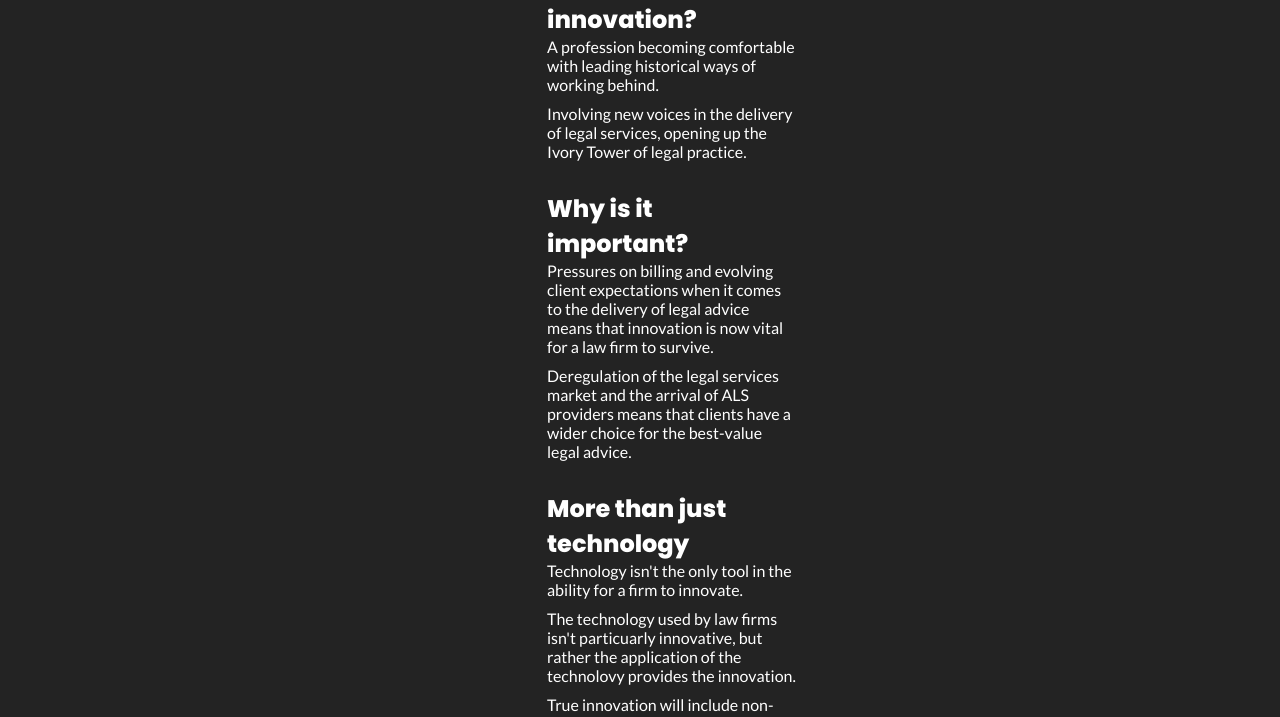
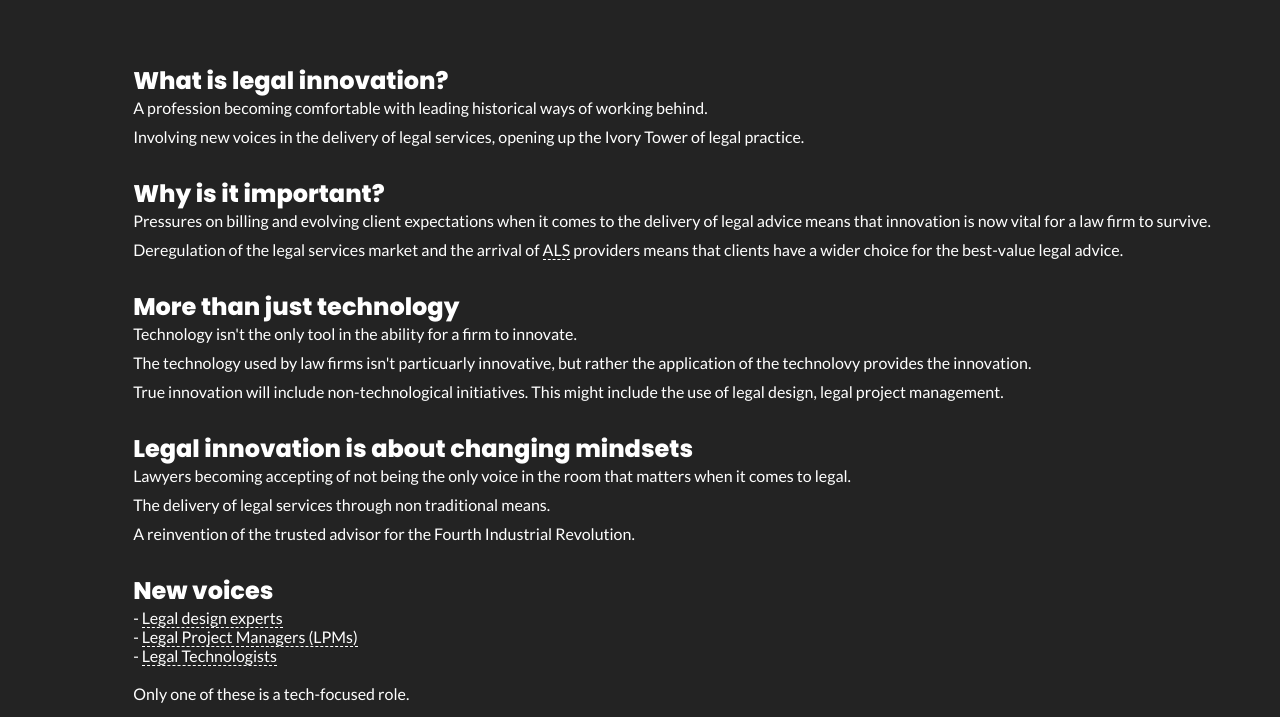
Before and after one commit to lungyiin/chrisireland.co.uk, a plain HTML site: page sm.html in a window 1280 px wide. Shown: the part 193-910 px from the top of the page. Drawn offline with Linux system fonts and the light colour scheme.

Commit message:
Update sm.html

```diff
--- a/sm.html
+++ b/sm.html
@@ -11,12 +11,14 @@
 
   <style>
     @import url("https://fonts.googleapis.com/css?family=Lato:300,400|Poppins:300,400,800&display=swap");
+
     * {
       margin: 0;
       padding: 0;
     }
 
-body, html {
+    body,
+    html {
       overflow-x: hidden;
       background: #232323;
       color: #fff;
@@ -24,17 +26,19 @@ body, html {
 
     .container {
       width: 100%;
-  padding: 0 2rem;
+      padding: 2rem;
       display: flex;
       justify-content: center;
       align-items: center;
     }
+
     .container .box {
-  max-width: 250px;
+      max-width: 90%;
       position: relative;
       display: flex;
       flex-direction: column;
     }
+
     .container .box .title {
       width: 100%;
       position: relative;
@@ -42,6 +46,7 @@ body, html {
       align-items: center;
       height: 100px;
     }
+
     .container .box .title .block {
       width: 0%;
       height: inherit;
@@ -50,6 +55,7 @@ body, html {
       animation: mainBlock 2s cubic-bezier(0.74, 0.06, 0.4, 0.92) forwards;
       display: flex;
     }
+
     .container .box .title h1 {
       font-family: "Poppins";
       color: #fff;
@@ -63,6 +69,7 @@ body, html {
       align-items: baseline;
       position: relative;
     }
+
     .container .box .title h1 span {
       width: 0px;
       height: 0px;
@@ -79,6 +86,7 @@ body, html {
       bottom: 13px;
       right: -12px;
     }
+
     .container .box .role {
       width: 100%;
       position: relative;
@@ -87,6 +95,7 @@ body, html {
       height: 30px;
       margin-top: 10px;
     }
+
     .container .box .role .block {
       width: 0%;
       height: inherit;
@@ -96,6 +105,7 @@ body, html {
       animation-delay: 2s;
       display: flex;
     }
+
     .container .box .role p {
       animation: secFadeIn 2s forwards;
       animation-delay: 3.2s;
@@ -113,37 +123,45 @@ body, html {
         width: 0%;
         left: 0;
       }
+
       50% {
         width: 100%;
         left: 0;
       }
+
       100% {
         width: 0;
         left: 100%;
       }
     }
+
     @keyframes secBlock {
       0% {
         width: 0%;
         left: 0;
       }
+
       50% {
         width: 100%;
         left: 0;
       }
+
       100% {
         width: 0;
         left: 100%;
       }
     }
+
     @keyframes mainFadeIn {
       0% {
         opacity: 0;
       }
+
       100% {
         opacity: 1;
       }
     }
+
     @keyframes popIn {
       0% {
         width: 0px;
@@ -152,6 +170,7 @@ body, html {
         border: 0px solid #ddd;
         opacity: 0;
       }
+
       50% {
         width: 10px;
         height: 10px;
@@ -159,17 +178,20 @@ body, html {
         opacity: 1;
         bottom: 45px;
       }
+
       65% {
         width: 7px;
         height: 7px;
         bottom: 0px;
         width: 15px;
       }
+
       80% {
         width: 10px;
         height: 10px;
         bottom: 20px;
       }
+
       100% {
         width: 7px;
         height: 7px;
@@ -178,31 +200,105 @@ body, html {
         bottom: 13px;
       }
     }
+
     @keyframes secFadeIn {
       0% {
         opacity: 0;
       }
+
       100% {
         opacity: 0.5;
       }
     }
+
     @keyframes top {
       0% {
         opacity: 0;
         bottom: -80px;
       }
+
       100% {
         opacity: 1;
         bottom: 0px;
       }
     }
+
     section h2 {
       font-family: "Poppins";
       margin-top: 20px;
     }
+
     section p {
       font-family: "Lato";
       margin-bottom: 10px;
+    }
+
+    .tooltip {
+      position: relative;
+      /* making the .tooltip span a container for the tooltip text */
+      border-bottom: 1px dashed #fff;
+      /* little indicater to indicate it's hoverable */
+    }
+
+    .tooltip:hover:before {
+      display: block;
+      opacity: 1;
+    }
+
+    .tooltip:before {
+      content: attr(data-text);
+      /* here's the magic */
+      position: absolute;
+
+      /* vertically center */
+      top: 50%;
+      transform: translateY(-50%);
+
+      /* move to right */
+      left: 100%;
+      margin-left: 15px;
+      /* and add a small left margin */
+
+      /* basic styles */
+      width: 200px;
+      padding: 10px;
+      border-radius: 10px;
+      background: #000;
+      color: #fff;
+      text-align: center;
+
+      display: none;
+      /* hide by default */
+      opacity: 0;
+      transition: .3s opacity;
+      z-index: 1;
+    }
+
+    .tooltip:after {
+      content: "";
+      position: absolute;
+
+      /* position tooltip correctly */
+      left: 100%;
+      margin-left: -5px;
+
+      /* vertically center */
+      top: 50%;
+      transform: translateY(-50%);
+
+      /* the arrow */
+      border: 10px solid #000;
+      border-color: transparent black transparent transparent;
+
+      display: none;
+      opacity: 0;
+      transition: .3s;
+    }
+
+    .tooltip:hover:before,
+    .tooltip:hover:after {
+      display: block;
+      opacity: 1;
     }
   </style>
 
@@ -237,7 +333,8 @@ section p {
 
       <h2>Why is it important?</h2>
       <p>Pressures on billing and evolving client expectations when it comes to the delivery of legal advice means that innovation is now vital for a law firm to survive.</p>
-       <p>Deregulation of the legal services market and the arrival of ALS providers means that clients have a wider choice for the best-value legal advice.</p>
+      <p>Deregulation of the legal services market and the arrival of <span data-text="Alternative legal services."
+ class="tooltip">ALS</span> providers means that clients have a wider choice for the best-value legal advice.</p>
 
 
       <h2>More than just technology</h2>
@@ -251,10 +348,10 @@ section p {
 
       <h2>New voices</h2>
       <p>
-       - Design experts<br/>
-       - Legal Project Managers (LPMs)<br/>
-       - Legal Technologists <br/>
-       <br/>
+        - <span data-text="An individual with expertise in how to present legal information in a more acessible manner." class="tooltip">Legal design experts</span><br />
+        - <span data-text="An expert in the project delivery of a legal matter" class="tooltip">Legal Project Managers (LPMs)</span><br />
+        - <span data-text="An individual with a multi-displinary understanding of how technology can applied to the delivery of legal services." class="tooltip">Legal Technologists</span><br />
+        <br />
         Only one of these is a tech-focused role.
       </p>
     </div>
```
Lines whose indentation alone changed are shown as unchanged.
